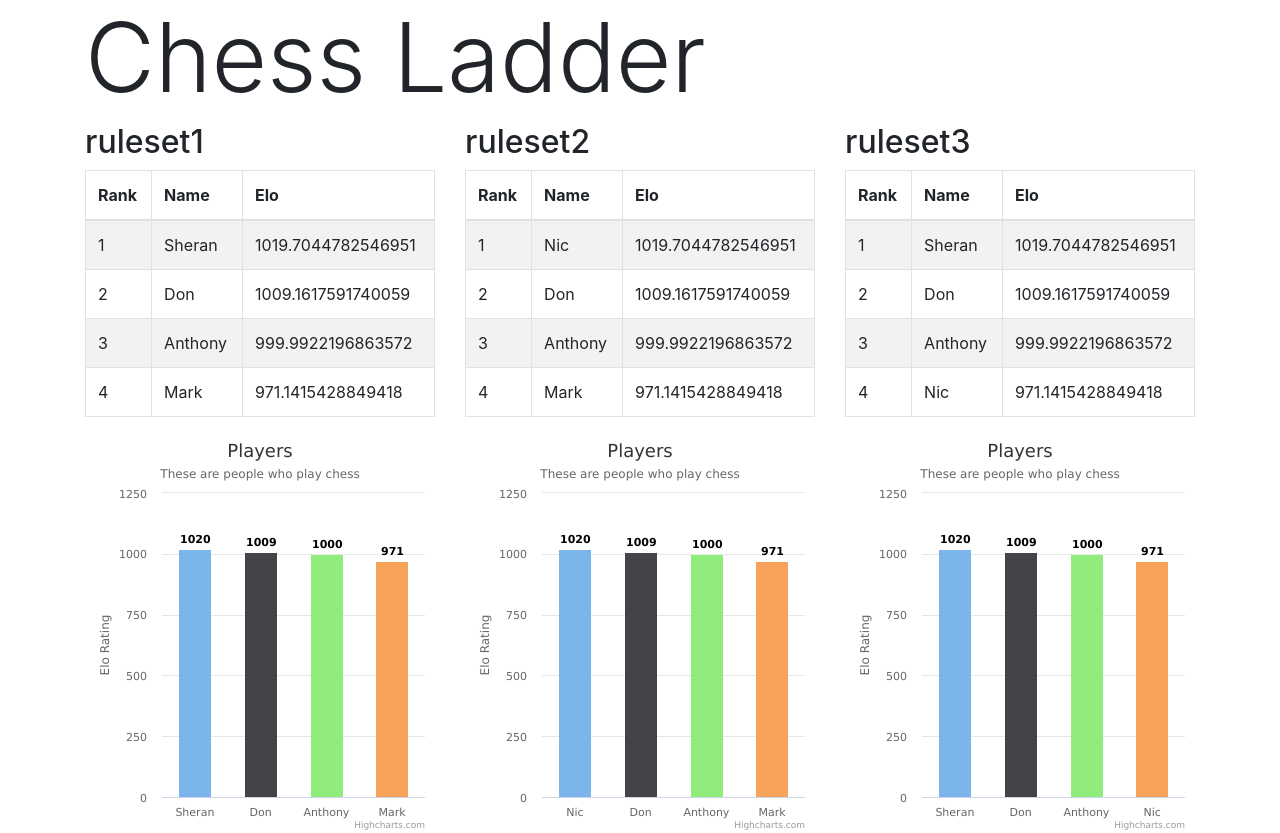
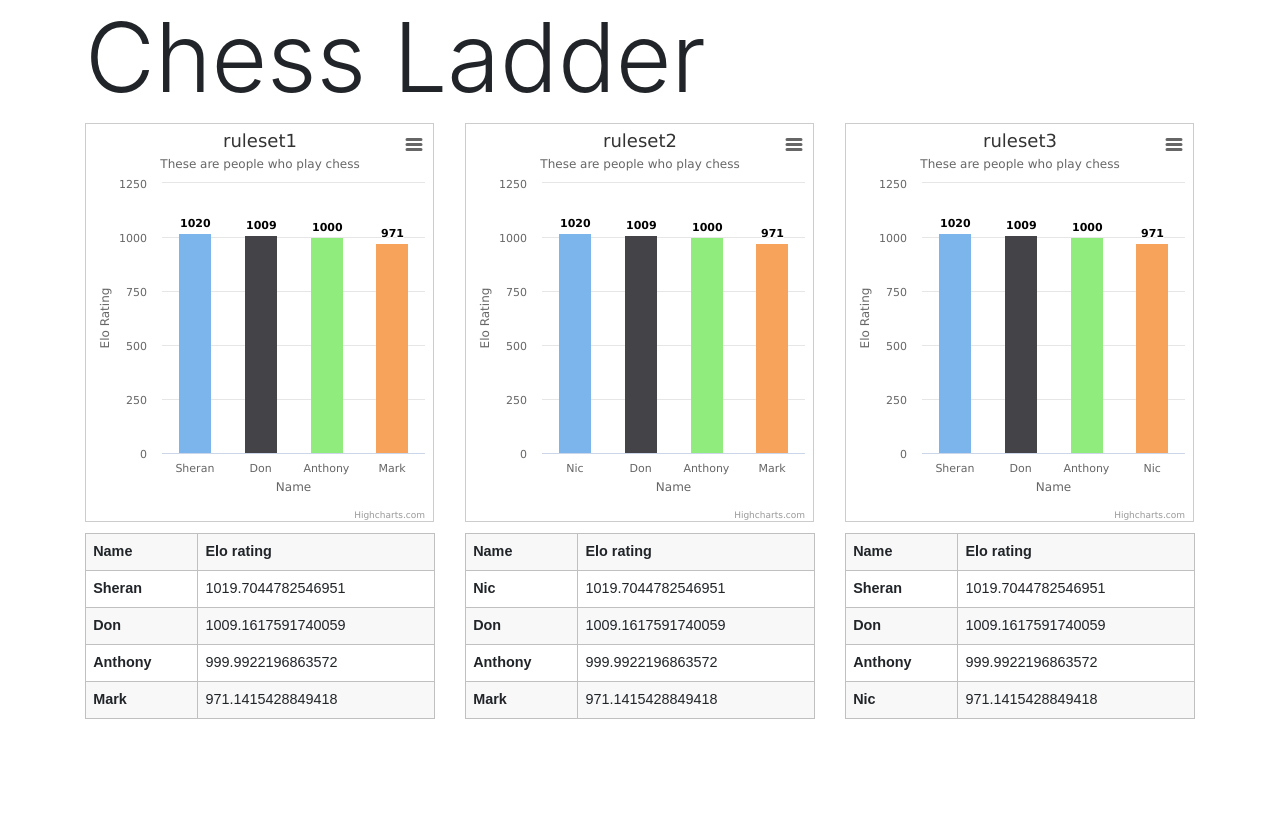
Before and after one commit to turtleman270/Chess-Leaderboards, a Vue app: page / in a window 1280 px wide. After the commit the page ends 800 px from the top, so only its background shows below. Built offline with nearby package versions, Linux system fonts and the light colour scheme.

Commit message:
replace table with highcharts table

```diff
--- a/public/index.html
+++ b/public/index.html
@@ -8,6 +8,7 @@
 
     <html lang="en">
     <link href="https://stackpath.bootstrapcdn.com/bootstrap/4.3.1/css/bootstrap.min.css" rel="stylesheet" integrity="sha384-ggOyR0iXCbMQv3Xipma34MD+dH/1fQ784/j6cY/iJTQUOhcWr7x9JvoRxT2MZw1T" crossorigin="anonymous">
+    <link rel="stylesheet" href="style.css">
   </head>
 
   <body>
--- /dev/null
+++ b/public/style.css
@@ -0,0 +1,28 @@
+.chart-outer {
+    max-width: 800px;
+    margin: 2em auto;
+}
+.highcharts-data-table table {
+    border-collapse: collapse;
+    border-spacing: 0;
+    background: white;
+    min-width: 100%;
+    margin-top: 10px;
+    font-family: sans-serif;
+    font-size: 0.9em;
+}
+.highcharts-data-table td, .highcharts-data-table th, .highcharts-data-table caption {
+    border: 1px solid silver;
+    padding: 0.5em;
+}
+.highcharts-data-table tr:nth-child(even), .highcharts-data-table thead tr {
+    background: #f8f8f8;
+}
+.highcharts-data-table tr:hover {
+    background: #eff;
+}
+.highcharts-data-table caption {
+    border-bottom: none;
+    font-size: 1.1em;
+    font-weight: bold;
+}
--- a/src/components/Leaderboard.vue
+++ b/src/components/Leaderboard.vue
@@ -1,22 +1,5 @@
 <template>
   <div class="col">
-    <h2>{{ ruleset }}</h2>
-    <table class="table table-striped table-bordered">
-      <thead>
-        <tr>
-          <th>Rank</th>
-          <th>Name</th>
-          <th>Elo</th>
-        </tr>
-      </thead>
-      <tbody>
-        <tr v-for="({ person, elo }, rank) in infos" :key="person">
-          <td>{{ rank + 1 }}</td>
-          <td>{{ person }}</td>
-          <td>{{ elo }}</td>
-        </tr>
-      </tbody>
-    </table>
     <div :id="ruleset" style="min-width: 310px; height: 400px;"></div>
   </div>
 </template>
--- a/src/lib/chart.js
+++ b/src/lib/chart.js
@@ -1,19 +1,31 @@
 import Highcharts from 'highcharts';
+import Exporting from 'highcharts/modules/exporting';
+import ExportData from 'highcharts/modules/export-data';
+
+// Initialize exporting module.
+Exporting(Highcharts);
+ExportData(Highcharts);
 
 export function createChart(ruleset, chartData) {
   Highcharts.chart(ruleset, {
     chart: {
         zoomType: 'y',
-        type: 'column'
+        type: 'column',
+        borderWidth: 1,
+        borderColor: '#ccc',
+        spacingBottom: 30
     },
     title: {
-        text: 'Players'
+        text: ruleset
     },
     subtitle: {
         text: 'These are people who play chess'
     },
     xAxis: {
-        type: 'category'
+        type: 'category',
+        title:{
+          text: 'Name'
+        }
     },
     yAxis: {
         title: {
@@ -36,10 +48,15 @@ export function createChart(ruleset, chartData) {
 
     series: [
         {
-            name: "Players",
+            name: "Elo rating",
             colorByPoint: true,
             data: chartData
         }
-    ]
+    ],
+
+    exporting: {
+        showTable: true,
+        tableCaption: false
+    }
   });
 }
```
